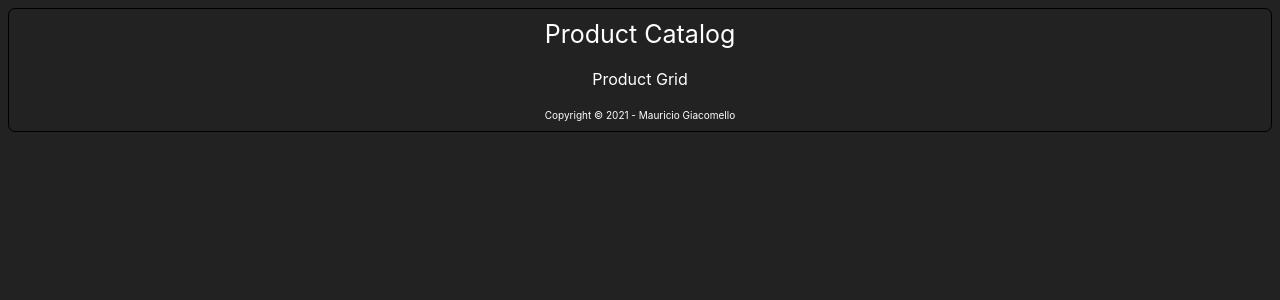
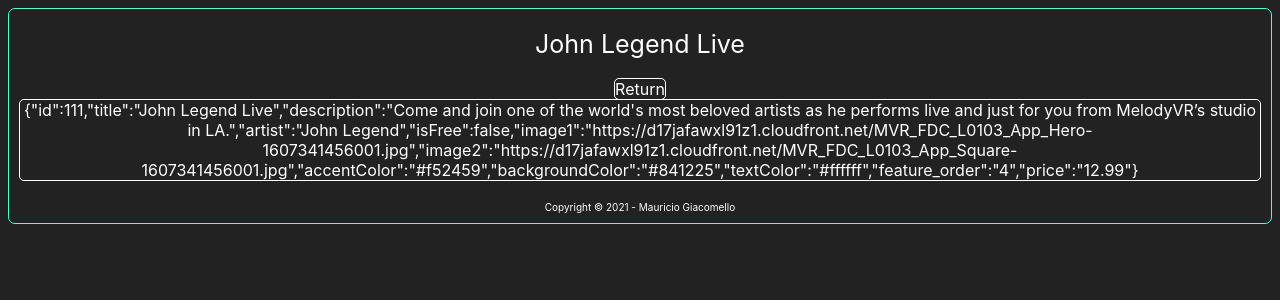
Before and after one commit to mvgiacomello/reactjs-product-catalog, a React (Create React App) app: page /product/1 in a window 1280 px wide. Shown: the top 300 px of the page. Built offline with nearby package versions, Linux system fonts and the light colour scheme.

Commit message:
Adding routers to the product details page

```diff
--- a/package.json
+++ b/package.json
@@ -8,6 +8,8 @@
     "@testing-library/user-event": "^12.6.2",
     "react": "^17.0.1",
     "react-dom": "^17.0.1",
+    "react-icons": "^4.1.0",
+    "react-router-dom": "^5.2.0",
     "react-scripts": "4.0.1",
     "web-vitals": "^0.2.4"
   },
--- a/src/common/APIUtils.js
+++ b/src/common/APIUtils.js
@@ -7,9 +7,23 @@
 }
 
 async function retrieveProduct(id) {
-    const response = await fetch(`${ENDPOINT}/products/${id}`);
-    const jsonBody = await response.json();
-    return jsonBody
+    // const response = await fetch(`${ENDPOINT}/products/${id}`);
+    // const jsonBody = await response.json();
+    // return jsonBody
+    return {
+        "id": 111,
+        "title": "John Legend Live",
+        "description": "Come and join one of the world's most beloved artists as he performs live and just for you from MelodyVR’s studio in LA.",
+        "artist": "John Legend",
+        "isFree": false,
+        "image1": "https://d17jafawxl91z1.cloudfront.net/MVR_FDC_L0103_App_Hero-1607341456001.jpg",
+        "image2": "https://d17jafawxl91z1.cloudfront.net/MVR_FDC_L0103_App_Square-1607341456001.jpg",
+        "accentColor": "#f52459",
+        "backgroundColor": "#841225",
+        "textColor": "#ffffff",
+        "feature_order": "4",
+        "price": "12.99"
+    }
 }
 
 export { retrieveProducts, retrieveProduct }
--- a/src/components/App/App.jsx
+++ b/src/components/App/App.jsx
@@ -1,22 +1,33 @@
+import { BrowserRouter as Router, Route } from 'react-router-dom'
 import Header from '../Header/Header'
 import ProductGrid from '../ProductGrid/ProductGrid'
 import Footer from '../Footer/Footer'
+import ProductDetails from '../ProductDetails/ProductDetails'
 
 
 function App() {
   const style = {
-    'text-align': 'center',
-    'border': 'solid 1px',
-    'border-radius': '7px',
-    'padding': '10px'
+    textAlign: 'center',
+    border: 'solid 1px #49FFD0',
+    borderRadius: '7px',
+    padding: '10px'
   }
 
   return (
-    <div style={style} className="App">
-      <Header />
-      <ProductGrid />
-      <Footer />
-    </div>
+    <Router>
+      <div style={style} className="App">
+        <Route path='/' exact render={(props) => (
+          <>
+            <Header text='Product Catalog' />
+            <section>
+              <ProductGrid />
+            </section>
+          </>
+        )} />
+        <Route path='/product/:productId' component={ProductDetails} />
+        <Footer />
+      </div>
+    </Router>
   );
 }
 
--- a/src/components/Footer/Footer.jsx
+++ b/src/components/Footer/Footer.jsx
@@ -1,8 +1,8 @@
 const Footer = () => {
     const style = {
-        'color': 'white',
-        'margin-top': '20px',
-        'font-size': '10px'
+        color: 'white',
+        marginTop: '20px',
+        fontSize: '10px'
     }
 
     return (
--- a/src/components/Header/Header.jsx
+++ b/src/components/Header/Header.jsx
@@ -1,13 +1,14 @@
-const Header = () => {
+const Header = ({ text }) => {
     const style = {
-        'color': 'white',
-        'margin-bottom': '20px',
-        'font-size': '25px'
+        color: 'white',
+        marginTop: '10px',
+        marginBottom: '20px',
+        fontSize: '25px'
     }
 
     return (
         <header style={style}>
-            <h1>Product Catalog</h1>
+            <h1>{text}</h1>
         </header>
     )
 }
--- /dev/null
+++ b/src/components/ProductDetails/ProductDetails.jsx
@@ -0,0 +1,35 @@
+import { Link } from 'react-router-dom'
+import { useLocation } from 'react-router-dom'
+import { useState, useEffect } from 'react'
+import { retrieveProduct } from '../../common/APIUtils'
+import Header from '../Header/Header'
+
+const ProductDetails = () => {
+    const location = useLocation()
+    const [details, setDetails] = useState({})
+
+    useEffect(() => {
+        const getDetails = async () => {
+            const detailsFromServer = await retrieveProduct(location.pathname.split('/').reverse()[0])
+            setDetails(detailsFromServer)
+        }
+        getDetails()
+    }, [location])
+
+    const backButtonStyle = {
+        color: 'white',
+        border: 'solid 1px',
+        borderRadius: '5px',
+        backgroundCollor: '#49FFD0'
+    }
+
+    return (
+        <div>
+            <Header text={details.title} />
+            <Link to='/' style={backButtonStyle}>Return</Link>
+            <p style={backButtonStyle}>{`${JSON.stringify(details)}`}</p>
+        </div>
+    )
+}
+
+export default ProductDetails
--- a/src/components/ProductGrid/ProductGrid.jsx
+++ b/src/components/ProductGrid/ProductGrid.jsx
@@ -1,11 +1,42 @@
+import { useState, useEffect } from 'react'
+import ProductGridItem from '../ProductGridItem/ProductGridItem'
+import { retrieveProducts } from '../../common/APIUtils'
+
 const ProductGrid = () => {
     const style = {
-        'color': 'white'
+        display: 'grid',
+        gridTemplateColumns: 'repeat(auto-fill, minmax(200px, 1fr))',
+        rowGap: '20px',
+        columnGap: '20px'
     }
+
+    const [products, setProducts] = useState([])
+
+    useEffect(() => {
+        const getProducts = async () => {
+            const productsFromServer = await retrieveProducts()
+            setProducts(productsFromServer)
+        }
+        getProducts()
+    }, [])
 
     return (
         <div style={style}>
-            <p>Product Grid</p>
+            {products.sort((a, b) => a.feature_order - b.feature_order).map(product => (
+                <ProductGridItem
+                    key={product.id}
+                    id={product.id}
+                    accentColor={product.accentColor}
+                    artist={product.artist}
+                    backgroundColor={product.backgroundColor}
+                    description={product.description}
+                    heroImage={product.image1}
+                    thumbnail={product.image2}
+                    isFree={product.isFree}
+                    price={product.isFree ? 'FREE' : (product.price === undefined ? 'Not Confirmed' : product.price)}
+                    textColor={product.textColor}
+                    title={product.title} />
+            ))}
         </div>
     )
 }
--- a/src/components/ProductGridItem/ProductGridItem.jsx
+++ b/src/components/ProductGridItem/ProductGridItem.jsx
@@ -1,8 +1,37 @@
-const ProductGridItem = () => {
+import { Link } from 'react-router-dom'
+
+const ProductGridItem = ({ id, title, price, thumbnail, backgroundColor, accentColor, textColor }) => {
+    const style = {
+        borderLeft: `solid 3px ${accentColor}`,
+        borderRadius: '5px',
+        padding: '10px',
+        backgroundColor: backgroundColor,
+        color: textColor,
+    }
+
+    const imgStyle = {
+        borderRadius: '5px'
+    }
+
+    const priceStyle = {
+        textAlign: 'right',
+        fontSize: '11px',
+        fontWeight: 'bold',
+        marginTop: '10px',
+        marginRight: '10px',
+        padding: '5px',
+        backgroundColor: accentColor,
+        borderRadius: '2px',
+    }
+
     return (
-        <div>
-            <p>Product Grid Item</p>
-        </div>
+        <Link to={`/product/${id}`}>
+            <div style={style}>
+                <img src={thumbnail} style={imgStyle} alt={title} />
+                <p>{title}</p>
+                <p style={priceStyle}>£ {price}</p>
+            </div>
+        </Link>
     )
 }
 
```
Also changed, not shown: 2 other files (tests, documents, lock files or other folders).
